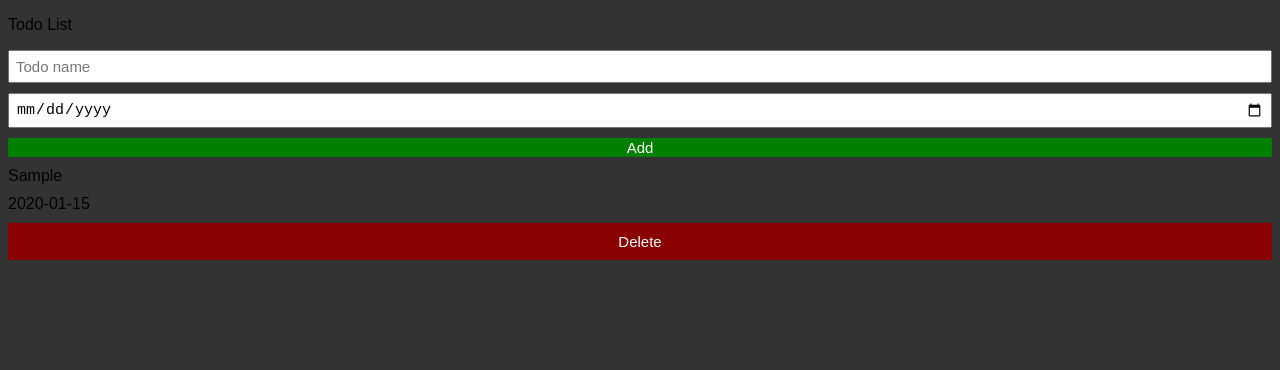
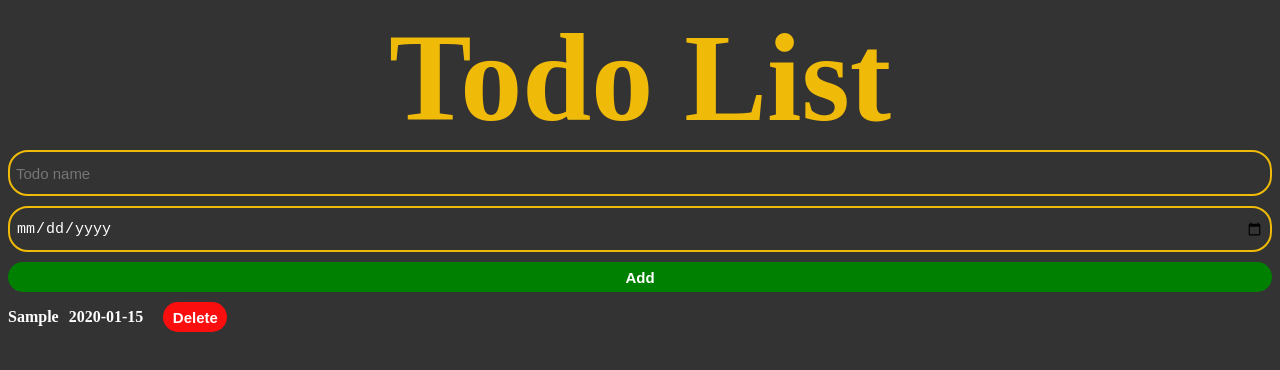
Before and after one commit to Vashu2707/todo-list, a plain HTML site: page index.html in a window 1280 px wide. Both pictures are taken after typing "Sample", "2020-01-15" into the empty fields and a click on the button "Add". Drawn offline with Linux system fonts and the light colour scheme.

Commit message:
css updated

```diff
--- a/index.html
+++ b/index.html
@@ -5,7 +5,7 @@
   <link rel="stylesheet" type="text/css" href="style.css">
 </head>
 <body>
-  <p>Todo List</p>
+  <p class="heading">Todo List</p>
   <div class="todo-input-grid">
     <input class="js-name-input name-input" type="text" placeholder="Todo name">
     <input type="date" class="js-due-date-input due-date-input">
--- a/style.css
+++ b/style.css
@@ -1,13 +1,23 @@
 body {
-  font-family: Arial;
-  background-color: #333; /* dark grey background */
+  background-color: #333; /* added grey background color to the whole page */
 }
-
+.heading {
+  color: rgb(240, 186, 9);
+  font-size: 124px;
+  font-weight: bold;
+  text-align: center;
+  padding-bottom: 0;
+  margin-top: 0;
+  margin-bottom: 0; /* Added to remove the margin between the heading and the search bar */
+}
 .todo-grid, .todo-input-grid {
   display: grid;
   grid-template-columns: 1fr; /* changed to single column for portrait mode */
   gap: 10px; /* combined column-gap and row-gap into a single property */
   align-items: center;
+  background-color: #333; /* added dark grey background color */
+  color: #fff; /* set text color to white */
+  font-weight: bold; /* make all text bold */
 }
 
 .todo-input-grid {
@@ -18,24 +28,49 @@ body {
 .name-input, .due-date-input {
   font-size: 15px;
   padding: 6px;
-}
+  height: 30px; /* added height to make input fields thinner */
+  background-color: transparent; /* make search bar transparent */
+  border: 2px solid rgb(240, 186, 9); /* thicken the orange border to 24px */
+  border-radius: 20px; /* add rounded corners to the search bar */
+  color: #fff; /* set text color to white */
+ }
 
 .add-todo-button {
   background-color: green;
-  color: white;
+  color: #fff; /* set text color to white */
   border: none;
   font-size: 15px;
   cursor: pointer;
   width: 100%; /* make the button full-width */
+  height: 30px; /* added height to make button thinner */
+  border-radius: 15px; /* make the button rounded */
+  font-weight: bold; /* make button text bold */
 }
 
 .delete-todo-button {
-  background-color: darkred;
-  color: white;
+  background-color: rgb(250, 14, 14);
+  color: #fff; /* set text color to white */
   font-size: 15px;
   border: none;
-  padding-top: 10px;
-  padding-bottom: 10px;
+  padding: 6px; /* reduced padding to make button thinner */
   cursor: pointer;
-  width: 100%; /* make the button full-width */
+  width: 64px; /* set width to 64px */
+  height: 30px; /* added height to make button thinner */
+  border-radius: 15px; /* make the delete button rounded */
+  font-weight: bold; /* make button text bold */
 }
+
+.todo-grid {
+  grid-template-columns: 1fr auto; /* added second column for delete button */
+  display: flex; /* make todo grid a flex container */
+  align-items: center; /* center items vertically */
+}
+
+.todo-item {
+  display: flex; /* make todo item a flex container */
+  align-items: center; /* center items vertically */
+}
+
+.delete-todo-button {
+  margin-left: 10px; /* add margin to separate delete button from todo item */
+}
```
